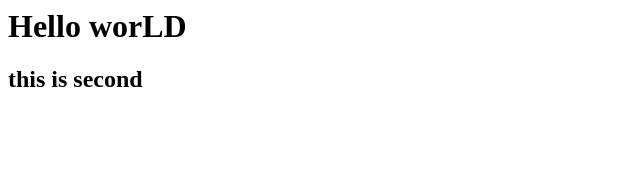
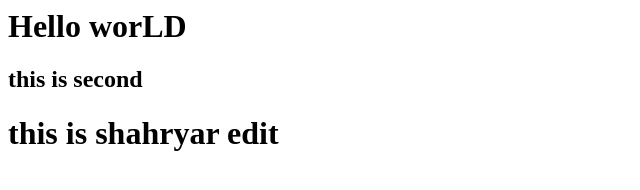
Before and after one commit to 2x-Hra/Let-Git, a plain HTML site: page index.html in a window 1280 px wide. Shown: the whole page, without its empty margins (0-640 px from the left). Drawn offline with Linux system fonts and the light colour scheme.

Commit message:
Update index.html

```diff
--- a/index.html
+++ b/index.html
@@ -5,5 +5,6 @@
     <body>
         <h1>Hello worLD</h1>
         <h2>this is second</h2>
+        <h1>this is shahryar edit</h1>
     </body>
 </html>
```
